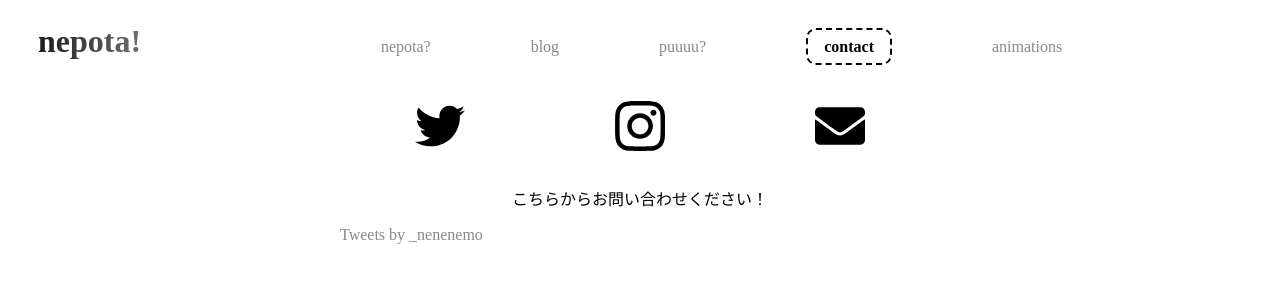
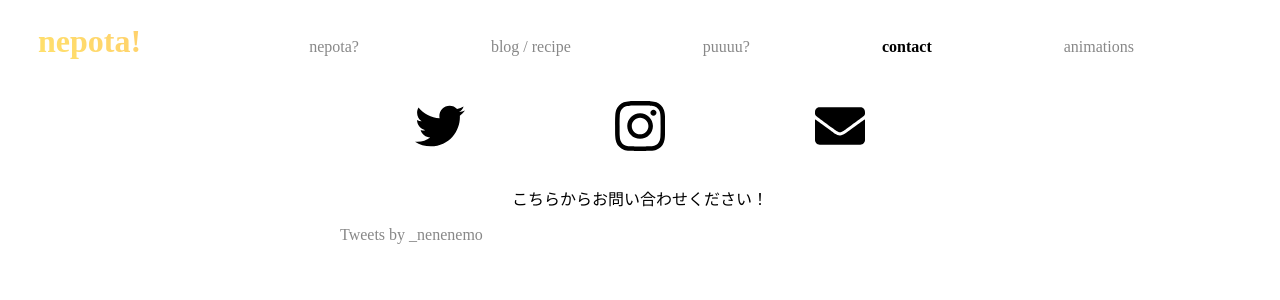
Before and after one commit to aya-nitta/nepotaya, a Next.js app: page /contact in a window 1280 px wide. Shown: the top 300 px of the page. Built offline with nearby package versions, Linux system fonts and the light colour scheme.

Commit message:
refactor(src/components/_app/Header): cssの内容を修正しました

```diff
--- a/src/components/_app/Header/index.tsx
+++ b/src/components/_app/Header/index.tsx
@@ -41,20 +41,35 @@ const Component: React.FC<ComponentProps> = props => (
 const StyledComponent = styled(Component)`
   color: black;
   h1 {
+    color: transparent; /*カラーが透明になる*/
     float: left;
     margin: 0;
     padding: 15px 30px;
-    background-image: linear-gradient(
+    /* 3つの色を45度の角度でグラデーションさせてから、バックグラウンドのサイズを600%とオーバーサイズにすることで画面には1色がアップされて表示される */
+    background: linear-gradient(45deg, #6cb8ff, #fff66c, #ffa36c);
+    background-size: 600% 600%;
+    animation: AnimationName 20s ease infinite;
+    -webkit-background-clip: text;
+    /*テキスト部分に背景画像を適応させる*/
+    /* -webkit-text-fill-color: transparent; インラインフレームの背景を透過させる */
+    /* background-image: linear-gradient(
       92deg,
       black 0%,
       #888 100%
-    ); /*左から右へのグラデーション */
+    ); 左から右へのグラデーション */
+    /* url('/icon2.JPG'); 画像を透過する*/
+  }
 
-    /* url('/icon2.JPG'); 画像を透過する*/
-
-    -webkit-background-clip: text; /*テキスト部分に背景画像を適応させる*/
-    /* -webkit-text-fill-color: transparent; インラインフレームの背景を透過させる */
-    color: transparent; /*カラーが透明になる*/
+  @keyframes AnimationName {
+    0% {
+      background-position: 0% 50%;
+    }
+    50% {
+      background-position: 100% 50%;
+    }
+    100% {
+      background-position: 0% 50%;
+    }
   }
 
   /* >はheader直下の */
@@ -71,7 +86,7 @@ const StyledComponent = styled(Component)`
 const Container: React.FC<ContainerProps> = props => {
   const navItems: NavItemsTypes = [
     { label: 'nepota?', page: '/' },
-    { label: 'blog', page: '/blog' },
+    { label: 'blog / recipe', page: '/blog' },
     { label: 'puuuu?', page: '/puuuu' },
     { label: 'contact', page: '/contact' },
     { label: 'animations', page: '/animations/index' }
--- a/src/components/_app/Header/list.tsx
+++ b/src/components/_app/Header/list.tsx
@@ -33,17 +33,22 @@ const StyledComponent = styled(Component)`
     transition: 0.2s;
     text-decoration: none; /* リンクの下線を消す */
     margin: 50px;
+    padding: 0.5em 1em;
+    border-radius: 10px; /* 角の丸み*/
   }
   > a.active {
     color: black;
     font-weight: bold;
     padding: 0.5em 1em;
     background: #fff;
-    border: dashed 2px black; /*点線*/
-    border-radius: 10px; /*角の丸み*/
+    border-radius: 10px; /* 角の丸み*/
+    /* border: dashed 2px black; 点線*/
   }
   > a:hover {
+    background: #fff;
     color: black;
+    border-radius: 10px; /* 角の丸み*/
+    padding: 0.5em 1em;
   }
 `
 
```
